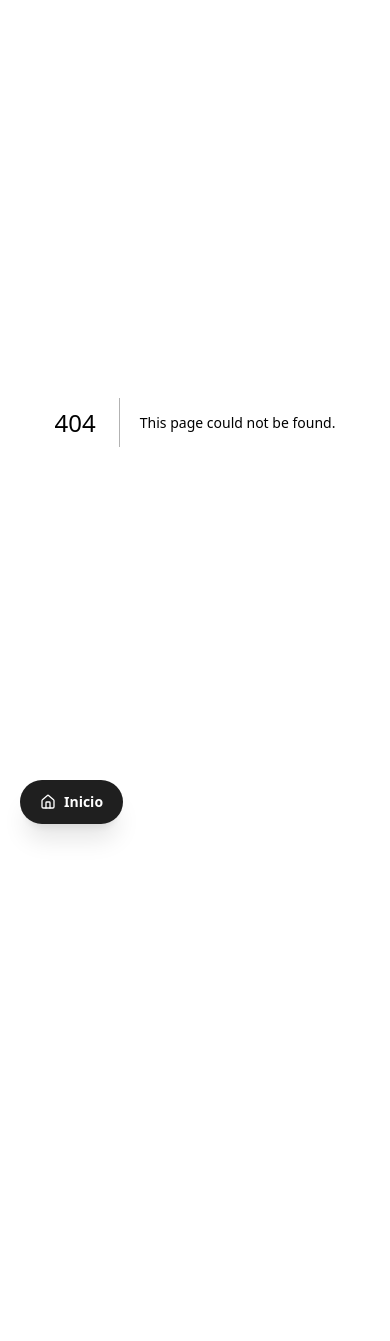
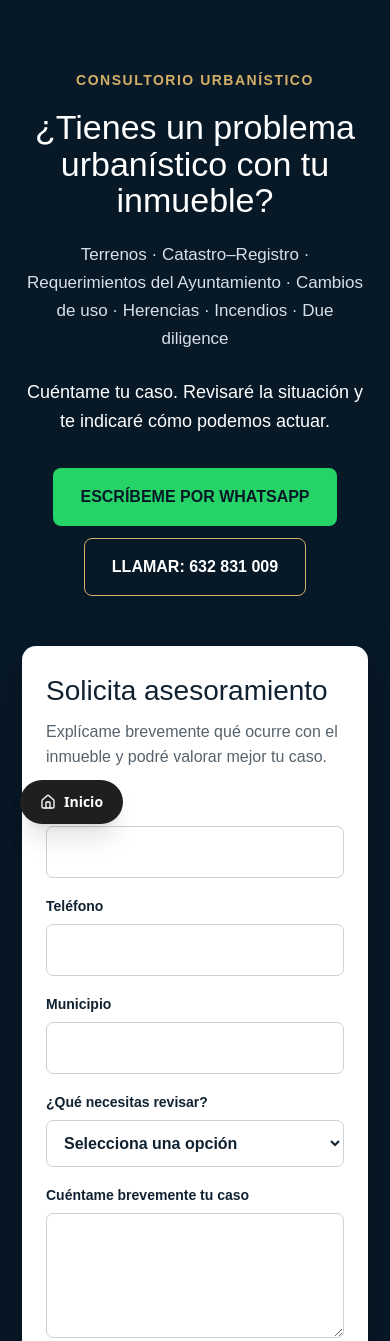
Before and after one commit to raupit/consultorio-urbanistico, a Next.js app: page /asesoramiento-urbanistico in a window 390 px wide. Before the commit this address had no page. Shown: the top 1341 px of the page. Before the commit the page ends 844 px from the top, so only its background shows below. Built offline with nearby package versions, Linux system fonts and the light colour scheme.

Commit message:
Add urban planning advice request page
This page allows users to request urban planning advice via a form that sends data through WhatsApp. It includes input fields for name, phone number, municipality, and problem description, along with a privacy consent checkbox.

```diff
--- /dev/null
+++ b/src/app/asesoramiento-urbanistico/page.tsx
@@ -0,0 +1,360 @@
+"use client";
+
+import { useState } from "react";
+import Link from "next/link";
+
+export default function AsesoramientoUrbanisticoPage() {
+  const [nombre, setNombre] = useState("");
+  const [telefono, setTelefono] = useState("");
+  const [municipio, setMunicipio] = useState("");
+  const [problema, setProblema] = useState("");
+  const [mensaje, setMensaje] = useState("");
+  const [privacidad, setPrivacidad] = useState(false);
+
+  const enviarWhatsApp = (e: React.FormEvent<HTMLFormElement>) => {
+    e.preventDefault();
+
+    if (!privacidad) return;
+
+    const texto = `Hola Ana, solicito asesoramiento urbanístico.
+
+Nombre: ${nombre}
+Teléfono: ${telefono}
+Municipio: ${municipio}
+Consulta: ${problema}
+
+Mi caso:
+${mensaje}`;
+
+    window.open(
+      `https://wa.me/34632831009?text=${encodeURIComponent(texto)}`,
+      "_blank"
+    );
+  };
+
+  return (
+    <main
+      style={{
+        minHeight: "100vh",
+        background: "#071827",
+        color: "#ffffff",
+        fontFamily: "Arial, Helvetica, sans-serif",
+      }}
+    >
+      <section
+        style={{
+          maxWidth: "1100px",
+          margin: "0 auto",
+          padding: "70px 22px 35px",
+          textAlign: "center",
+        }}
+      >
+        <div
+          style={{
+            color: "#d4af67",
+            fontSize: "14px",
+            fontWeight: 700,
+            letterSpacing: "1.5px",
+            marginBottom: "18px",
+          }}
+        >
+          CONSULTORIO URBANÍSTICO
+        </div>
+
+        <h1
+          style={{
+            fontSize: "clamp(34px, 5vw, 58px)",
+            lineHeight: 1.08,
+            margin: "0 auto 22px",
+            maxWidth: "900px",
+          }}
+        >
+          ¿Tienes un problema urbanístico con tu inmueble?
+        </h1>
+
+        <p
+          style={{
+            maxWidth: "900px",
+            margin: "0 auto",
+            fontSize: "clamp(17px, 2vw, 21px)",
+            lineHeight: 1.65,
+            color: "#d8e0e6",
+          }}
+        >
+          Terrenos · Catastro–Registro · Requerimientos del Ayuntamiento ·
+          Cambios de uso · Herencias · Incendios · Due diligence
+        </p>
+
+        <p
+          style={{
+            maxWidth: "720px",
+            margin: "25px auto 0",
+            fontSize: "18px",
+            lineHeight: 1.6,
+          }}
+        >
+          Cuéntame tu caso. Revisaré la situación y te indicaré cómo podemos
+          actuar.
+        </p>
+
+        <div
+          style={{
+            display: "flex",
+            justifyContent: "center",
+            gap: "12px",
+            flexWrap: "wrap",
+            marginTop: "32px",
+          }}
+        >
+          <a
+            href="https://wa.me/34632831009"
+            target="_blank"
+            rel="noopener noreferrer"
+            style={{
+              background: "#25D366",
+              color: "#071827",
+              textDecoration: "none",
+              fontWeight: 800,
+              padding: "17px 27px",
+              borderRadius: "8px",
+            }}
+          >
+            ESCRÍBEME POR WHATSAPP
+          </a>
+
+          <a
+            href="tel:+34632831009"
+            style={{
+              border: "1px solid #d4af67",
+              color: "#ffffff",
+              textDecoration: "none",
+              fontWeight: 700,
+              padding: "16px 27px",
+              borderRadius: "8px",
+            }}
+          >
+            LLAMAR: 632 831 009
+          </a>
+        </div>
+      </section>
+
+      <section
+        style={{
+          maxWidth: "720px",
+          margin: "15px auto 70px",
+          padding: "0 22px",
+        }}
+      >
+        <div
+          style={{
+            background: "#ffffff",
+            color: "#102231",
+            borderRadius: "14px",
+            padding: "clamp(24px, 5vw, 42px)",
+            boxShadow: "0 20px 50px rgba(0,0,0,.25)",
+          }}
+        >
+          <h2
+            style={{
+              fontSize: "28px",
+              marginTop: 0,
+              marginBottom: "8px",
+            }}
+          >
+            Solicita asesoramiento
+          </h2>
+
+          <p
+            style={{
+              color: "#56636d",
+              lineHeight: 1.55,
+              marginTop: 0,
+              marginBottom: "28px",
+            }}
+          >
+            Explícame brevemente qué ocurre con el inmueble y podré valorar
+            mejor tu caso.
+          </p>
+
+          <form onSubmit={enviarWhatsApp}>
+            <label style={labelStyle}>
+              Nombre
+              <input
+                required
+                value={nombre}
+                onChange={(e) => setNombre(e.target.value)}
+                style={inputStyle}
+                type="text"
+                autoComplete="name"
+              />
+            </label>
+
+            <label style={labelStyle}>
+              Teléfono
+              <input
+                required
+                value={telefono}
+                onChange={(e) => setTelefono(e.target.value)}
+                style={inputStyle}
+                type="tel"
+                autoComplete="tel"
+              />
+            </label>
+
+            <label style={labelStyle}>
+              Municipio
+              <input
+                required
+                value={municipio}
+                onChange={(e) => setMunicipio(e.target.value)}
+                style={inputStyle}
+                type="text"
+              />
+            </label>
+
+            <label style={labelStyle}>
+              ¿Qué necesitas revisar?
+              <select
+                required
+                value={problema}
+                onChange={(e) => setProblema(e.target.value)}
+                style={inputStyle}
+              >
+                <option value="">Selecciona una opción</option>
+                <option>Terreno</option>
+                <option>Catastro y Registro</option>
+                <option>Requerimiento del Ayuntamiento</option>
+                <option>Cambio de uso</option>
+                <option>Herencia</option>
+                <option>Incendio o daños en inmueble</option>
+                <option>Revisión antes de comprar</option>
+                <option>Otro problema urbanístico</option>
+              </select>
+            </label>
+
+            <label style={labelStyle}>
+              Cuéntame brevemente tu caso
+              <textarea
+                required
+                value={mensaje}
+                onChange={(e) => setMensaje(e.target.value)}
+                style={{
+                  ...inputStyle,
+                  minHeight: "125px",
+                  resize: "vertical",
+                }}
+              />
+            </label>
+
+            <label
+              style={{
+                display: "flex",
+                gap: "10px",
+                alignItems: "flex-start",
+                fontSize: "13px",
+                lineHeight: 1.5,
+                margin: "4px 0 22px",
+              }}
+            >
+              <input
+                required
+                type="checkbox"
+                checked={privacidad}
+                onChange={(e) => setPrivacidad(e.target.checked)}
+                style={{ marginTop: "3px" }}
+              />
+
+              <span>
+                He leído y acepto la{" "}
+                <Link
+                  href="/Privacidad"
+                  style={{ color: "#775b22", fontWeight: 700 }}
+                >
+                  Política de Privacidad
+                </Link>
+                .
+              </span>
+            </label>
+
+            <button
+              type="submit"
+              style={{
+                width: "100%",
+                border: 0,
+                background: "#d4af67",
+                color: "#071827",
+                fontWeight: 900,
+                fontSize: "16px",
+                padding: "18px",
+                borderRadius: "8px",
+                cursor: "pointer",
+              }}
+            >
+              SOLICITA ASESORAMIENTO
+            </button>
+          </form>
+
+          <p
+            style={{
+              fontSize: "12px",
+              color: "#68747d",
+              lineHeight: 1.5,
+              marginBottom: 0,
+              marginTop: "18px",
+            }}
+          >
+            Al enviar el formulario se abrirá WhatsApp con los datos de tu
+            consulta para que puedas enviármelos directamente.
+          </p>
+        </div>
+      </section>
+
+      <footer
+        style={{
+          borderTop: "1px solid rgba(255,255,255,.12)",
+          padding: "25px 20px 35px",
+          textAlign: "center",
+          color: "#aab6be",
+          fontSize: "13px",
+        }}
+      >
+        <div style={{ marginBottom: "10px" }}>
+          Ana Epitié · Perito Judicial Urbanístico · Manresa y Bages
+        </div>
+
+        <div>
+          <Link
+            href="/Aviso-legal"
+            style={{ color: "#d4af67", marginRight: "18px" }}
+          >
+            Aviso legal
+          </Link>
+
+          <Link href="/Privacidad" style={{ color: "#d4af67" }}>
+            Privacidad
+          </Link>
+        </div>
+      </footer>
+    </main>
+  );
+}
+
+const labelStyle: React.CSSProperties = {
+  display: "block",
+  fontWeight: 700,
+  fontSize: "14px",
+  marginBottom: "18px",
+};
+
+const inputStyle: React.CSSProperties = {
+  width: "100%",
+  boxSizing: "border-box",
+  display: "block",
+  marginTop: "7px",
+  border: "1px solid #cbd2d7",
+  borderRadius: "7px",
+  padding: "13px",
+  background: "#ffffff",
+  color: "#102231",
+  fontSize: "16px",
+};
```
